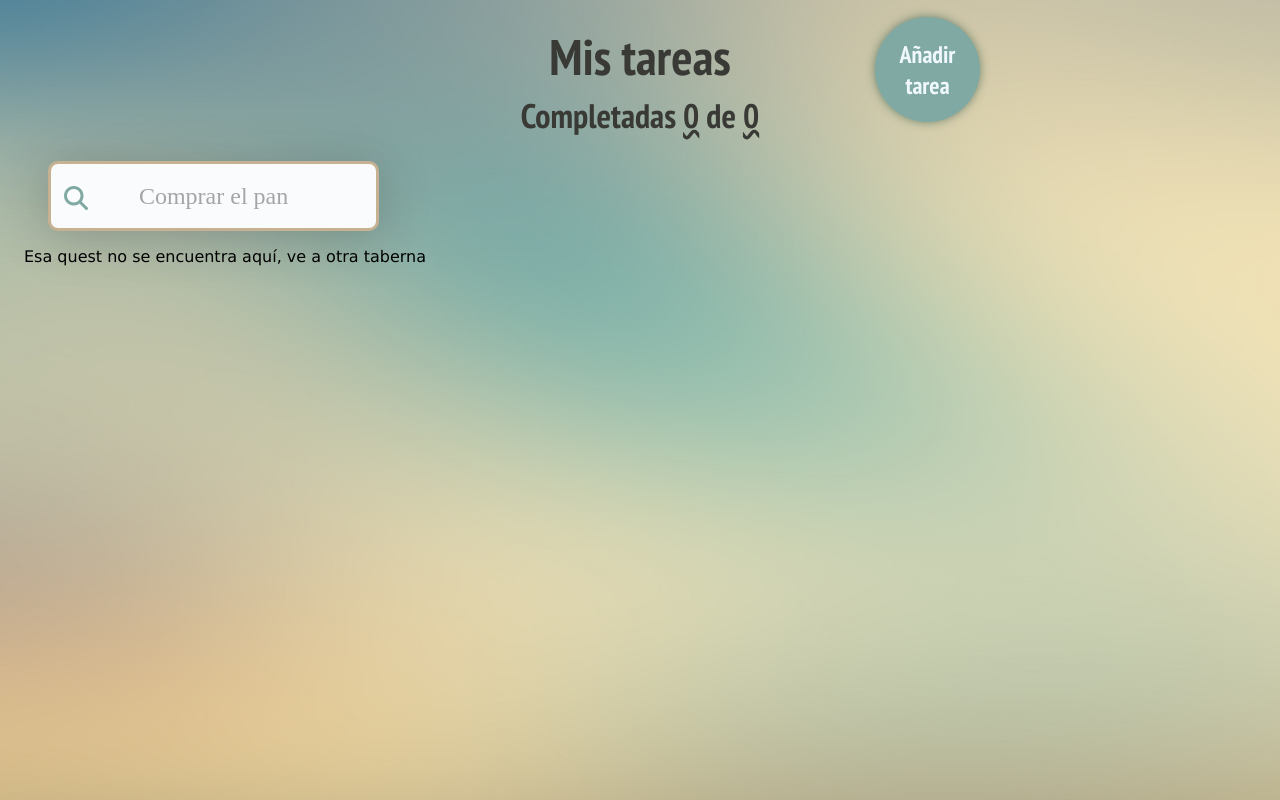
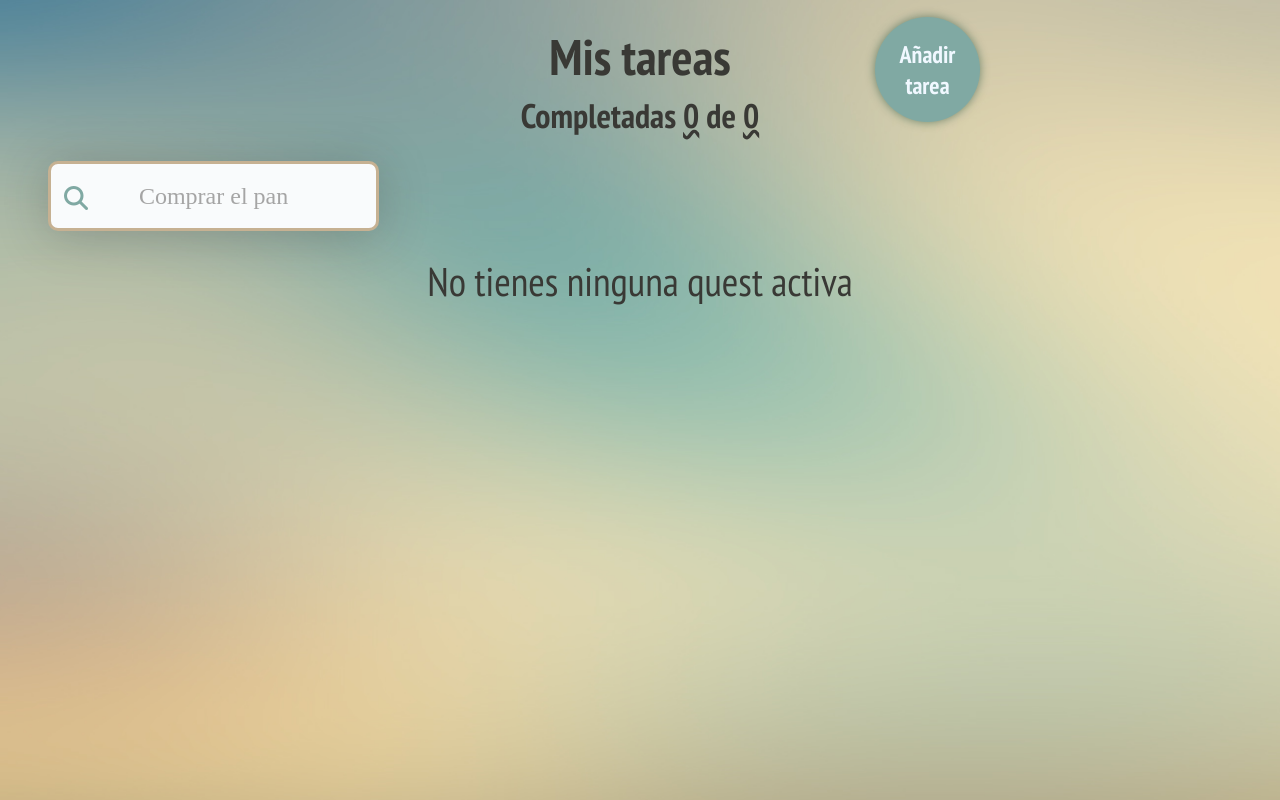
Before and after one commit to lauramorenochico/To-do-Machine, a React app: page / in a window 1280 px wide. Built offline with nearby package versions, Linux system fonts and the light colour scheme.

Commit message:
fixed error text

```diff
--- a/src/TodosLoading/TodosLoading.css
+++ b/src/TodosLoading/TodosLoading.css
@@ -2,7 +2,7 @@
 .text {
     text-align: center;
     font-size: 40px;
-    font-family: 'Montserrat';
+    font-family: 'PT Sans Narrow', sans-serif;
 
 }
 :root {
--- /dev/null
+++ b/src/TodosNull/TodosNull.css
@@ -0,0 +1,13 @@
+.text{
+    font-family: 'PT Sans Narrow', sans-serif;
+        font-size: 30px;
+        text-align: center;
+        margin: 0;
+        padding: 24px 24px 4px 24px;
+        color: rgb(57 57 53);
+}
+@media screen and (min-width: 1250px) {
+    .text {
+        font-size: 40px;
+    }
+}
--- a/src/TodosNull/TodosNull.js
+++ b/src/TodosNull/TodosNull.js
@@ -1,10 +1,10 @@
 import React from 'react';
-//import './TodosNull.css';
+import './TodosNull.css';
 
 function TodosNull() {
 
   return (
- <p>Esa quest no se encuentra aquí, ve a otra taberna</p>
+ <p className='text'>No tienes ninguna quest activa</p>
   );
 }
 
```
Also changed, not shown: package.json (+4 -5 lines), src/CheckIcon.svg (deleted), src/DeleteIcon.svg (deleted), 1 other file.
